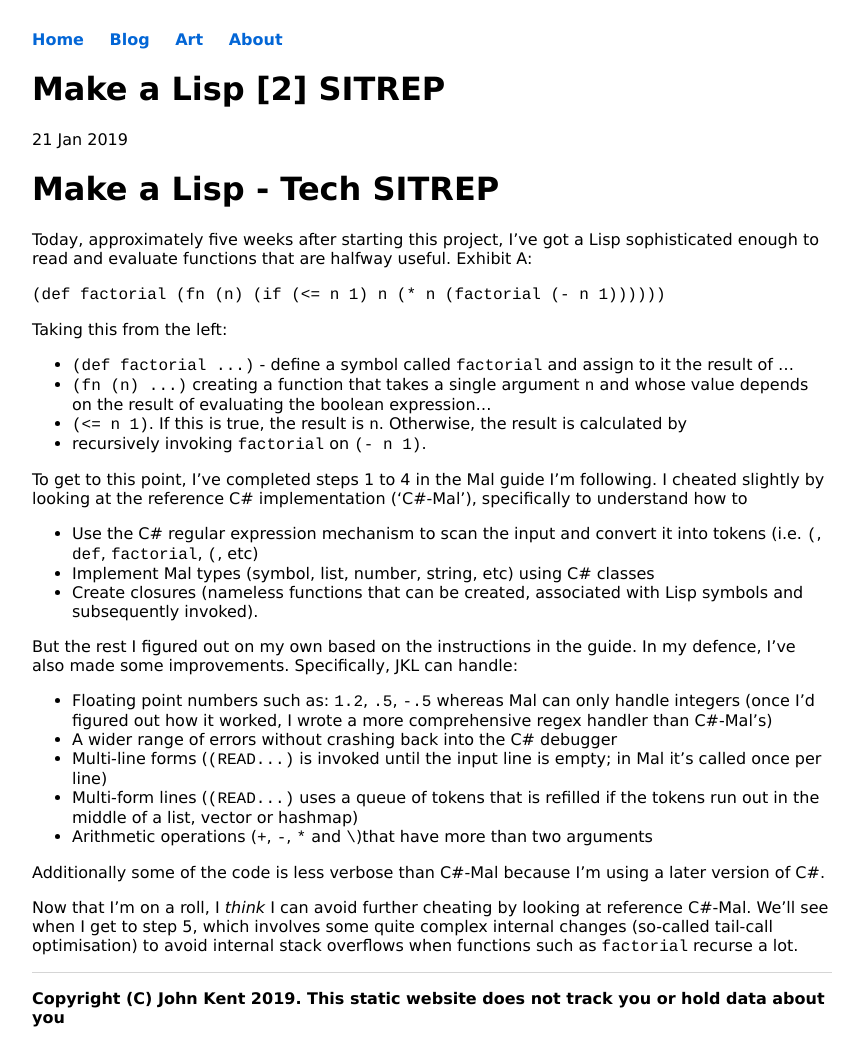
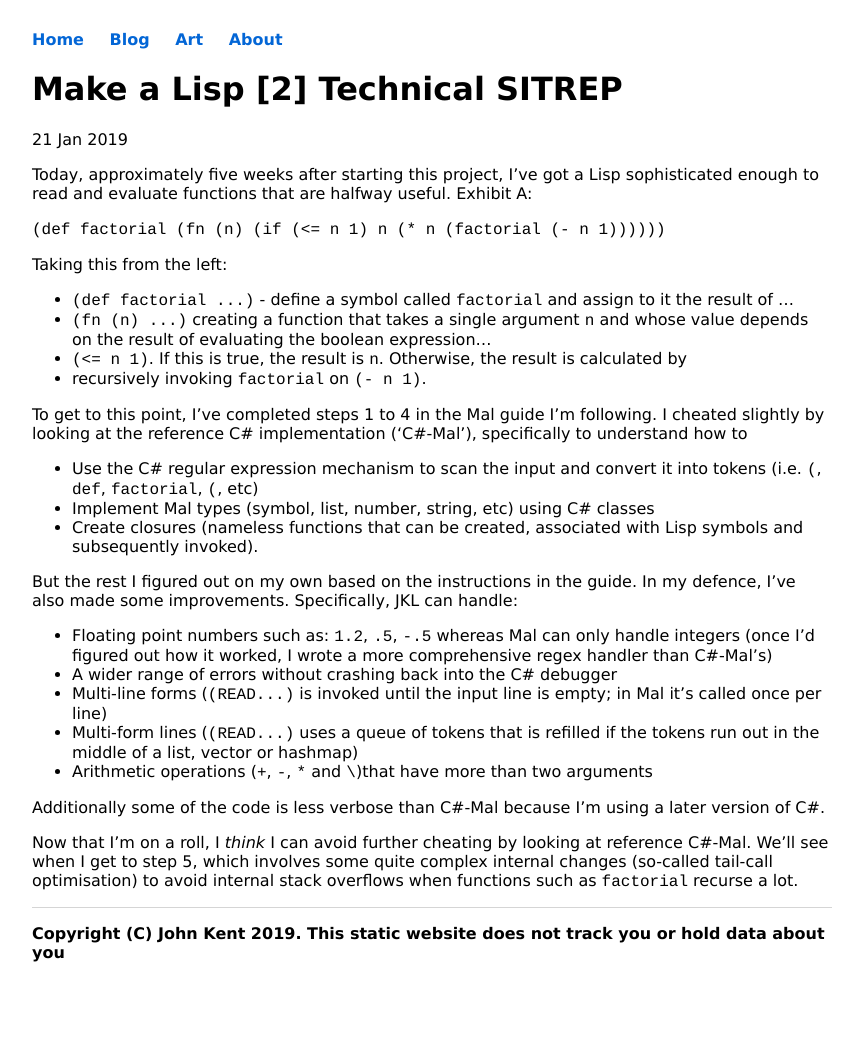
Before and after one commit to KineticLensman/KineticLensman.github.io, a Jekyll site: the page built from _posts/2019-01-21-MAL-2.md, in a window 1280 px wide. Shown: the whole page, without its empty margins (208-1071 px from the left). Built offline with Jekyll 4.4.1, drawn with Linux system fonts in a browser that asks for light colours; after the commit the page ends 992 px from its top, so only the background shows below that.

Commit message:
minor reword

```diff
--- a/_posts/2019-01-21-MAL-2.md
+++ b/_posts/2019-01-21-MAL-2.md
@@ -1,10 +1,8 @@
 ---
 layout: post
-title: "Make a Lisp [2] SITREP"
+title: "Make a Lisp [2] Technical SITREP"
 date: 2019-01-21
 ---
-
-# Make a Lisp - Tech SITREP
 
 Today, approximately five weeks after starting this project, I've got a Lisp sophisticated enough to read and evaluate functions that are halfway useful. Exhibit A:
 
```
